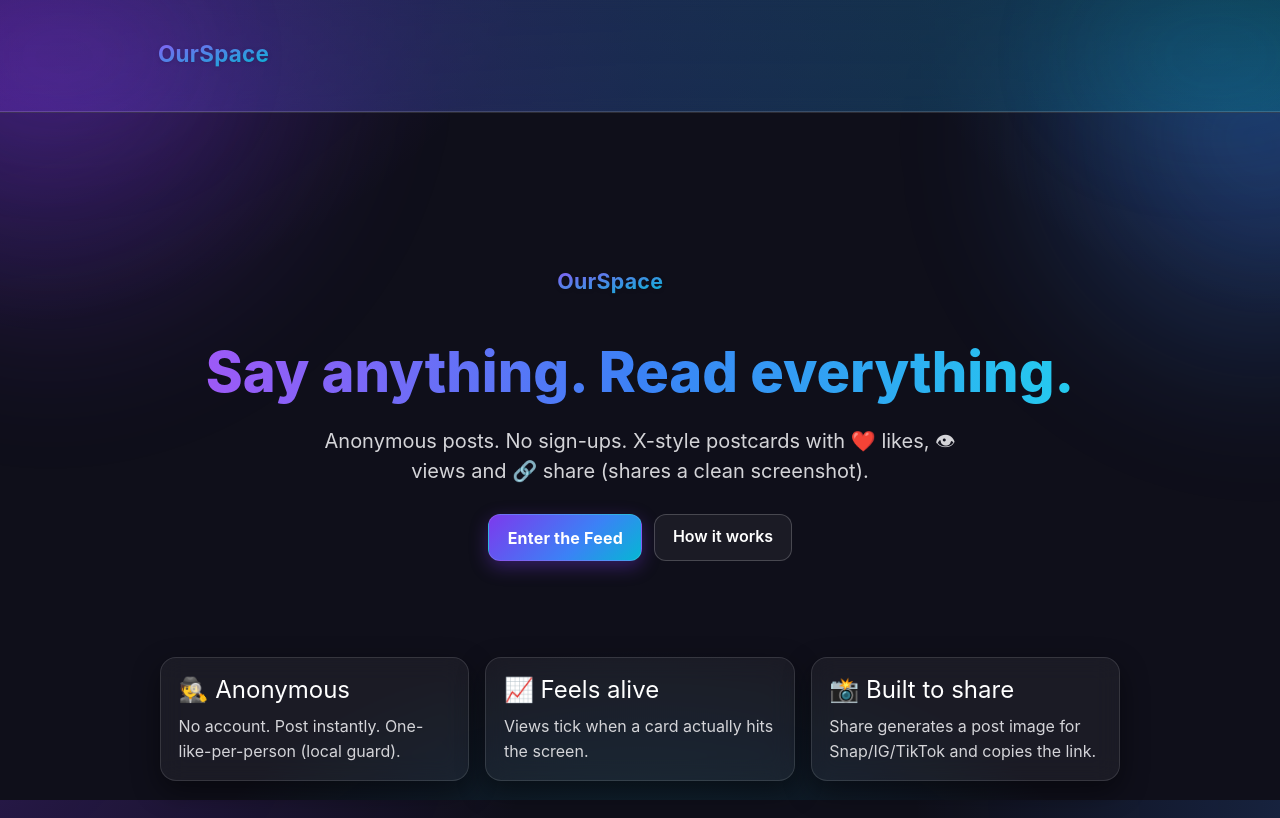
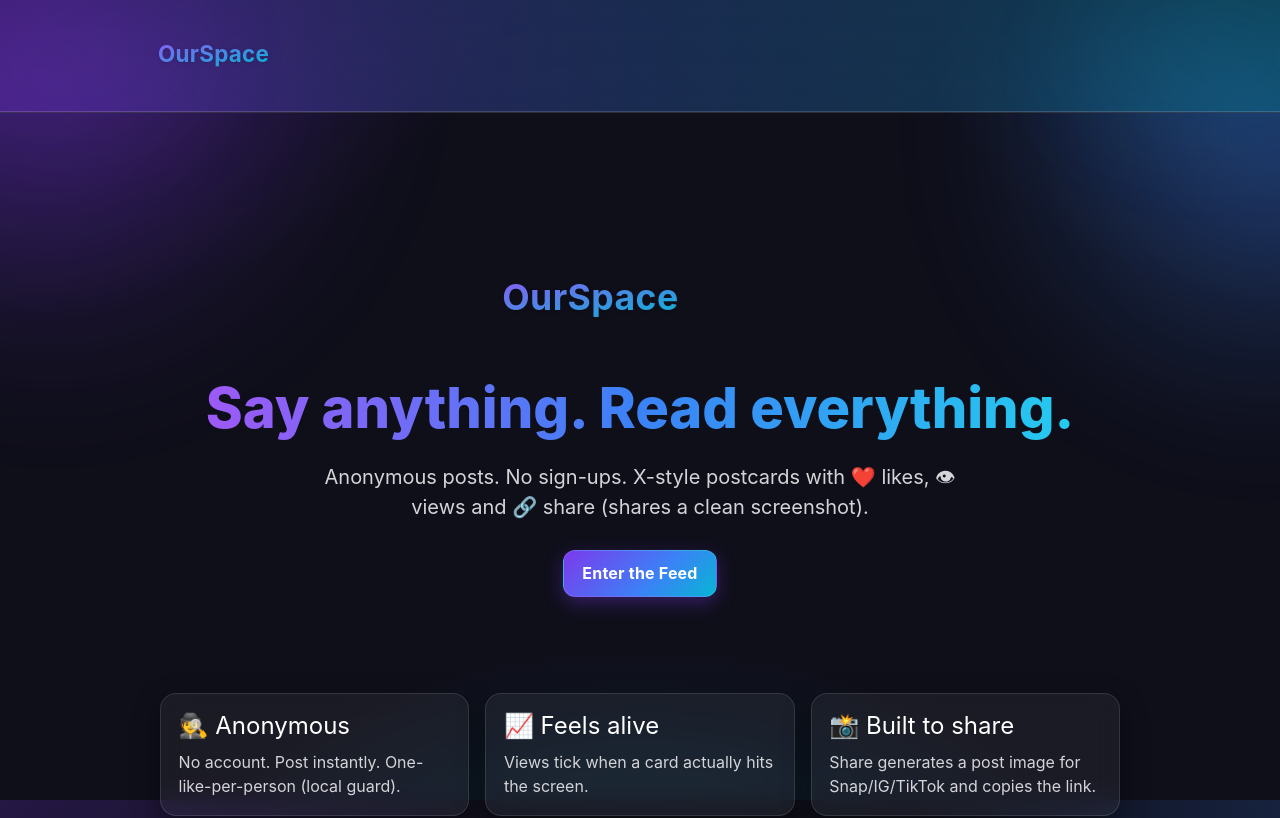
Before and after one commit to qaspercreates/OurSpace, a Next.js app: page / in a window 1280 px wide. Shown: the top 818 px of the page. Built offline with nearby package versions, Linux system fonts and the light colour scheme.

Commit message:
page.tsx

```diff
--- a/app/page.tsx
+++ b/app/page.tsx
@@ -2,24 +2,29 @@ export default function HomePage() {
   return (
     <main>
       <section className="hero container">
-        {/* big logo only on landing */}
-        <img src="/logo.svg" alt="OurSpace" className="hero-logo drop-shadow" />
+        {/* Big logo for landing */}
+        <img
+          src="/logo.svg"
+          alt="OurSpace"
+          className="hero-logo w-56 md:w-72 lg:w-80 h-auto drop-shadow"
+        />
 
         <h1 className="hero-title bg-gradient-to-r from-purple-500 via-blue-500 to-cyan-400 bg-clip-text text-transparent">
           Say anything. Read everything.
         </h1>
 
         <p className="hero-sub">
-          Anonymous posts. No sign-ups. X-style postcards with ❤️ likes, 👁 views and 🔗 share (shares a clean screenshot).
+          Anonymous posts. No sign-ups. X-style postcards with ❤️ likes, 👁 views and 🔗 share
+          (shares a clean screenshot).
         </p>
 
         <div className="hero-cta">
           <a href="/feed" className="btn-primary">Enter the Feed</a>
-          <a href="#features" className="btn-outline">How it works</a>
         </div>
       </section>
 
-      <section id="features" className="container pb-10 grid grid-cols-1 md:grid-cols-3 gap-4">
+      {/* Feature cards to keep the hero area feeling alive */}
+      <section className="container pb-10 grid grid-cols-1 md:grid-cols-3 gap-4">
         <div className="card">
           <div className="text-2xl mb-2">🕵️ Anonymous</div>
           <p className="text-zinc-300">No account. Post instantly. One-like-per-person (local guard).</p>
```
